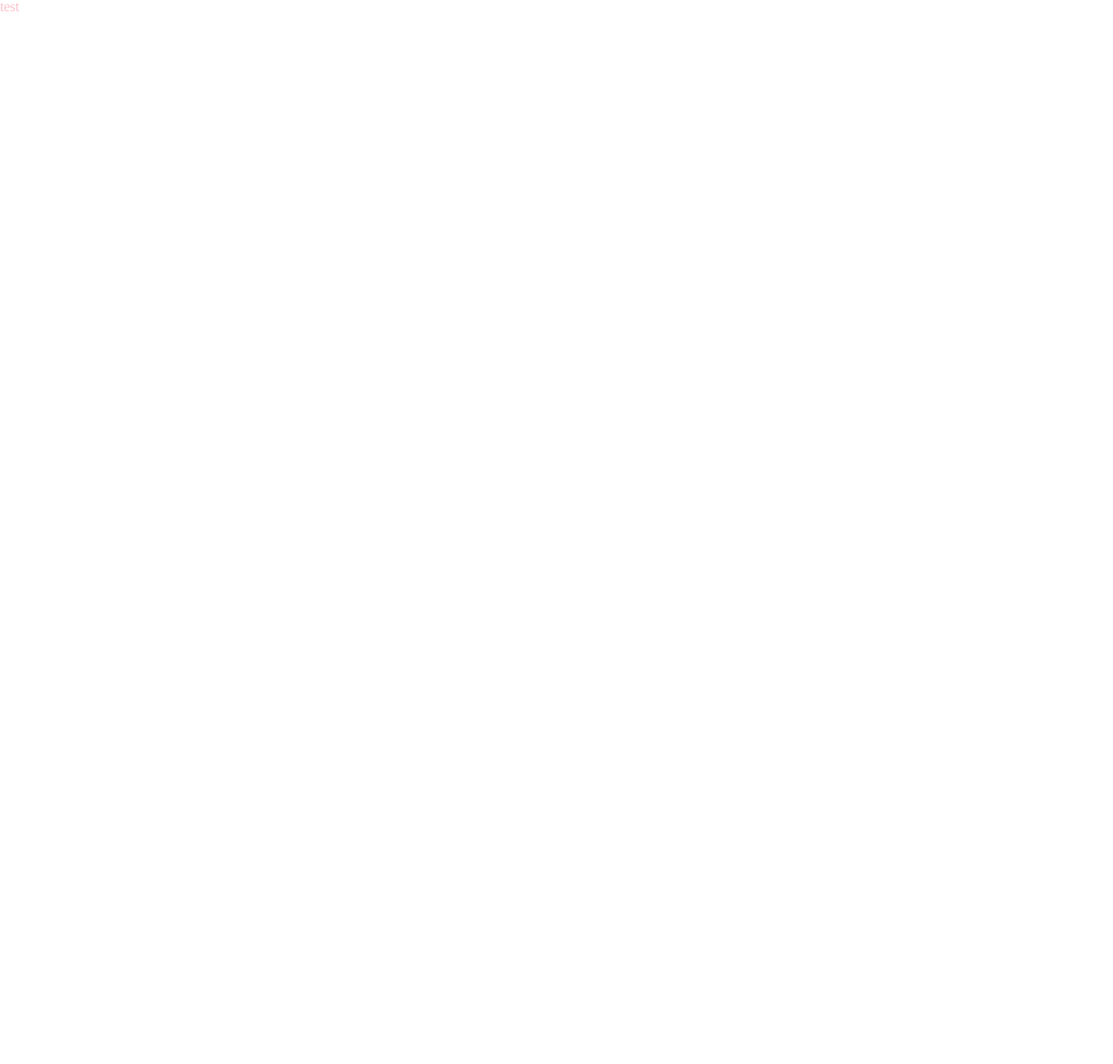
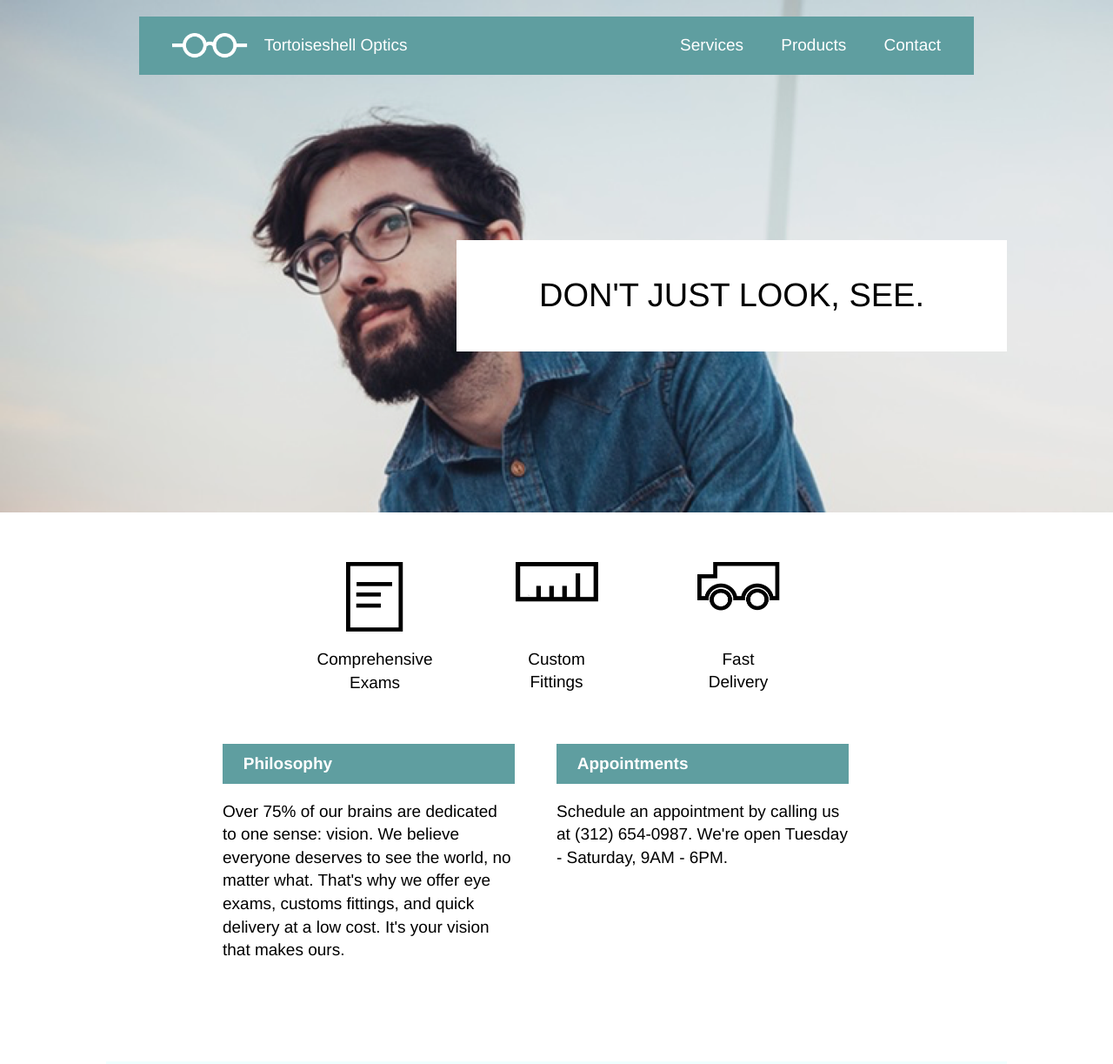
Before and after one commit to LunaNoxMoon/Torto, a plain HTML site: page index.html in a window 1280 px wide. Shown: the top 1223 px of the page at 87% size. Before the commit the page ends 800 px from the top, so only its background shows below. Drawn offline with Linux system fonts and the light colour scheme.

Commit message:
finished desktop

```diff
--- a/index.html
+++ b/index.html
@@ -2,12 +2,88 @@
 <html>
   <head>
     <meta charset="utf-8">
+    <meta name="viewport" content="width=device-width, initial-scale=1.0">
     <title>Tortoiseshell Optics</title>
+    <link rel="stylesheet" href="recourses/css/reset.css" type="text/css">
     <link rel="stylesheet" href="recourses/css/master.css" type="text/css">
-    <link rel="stylesheet" href="recourses/css/reset.css" type="text/css">
     <link rel="icon" href="recourses/images/logo-black.png">
   </head>
   <body>
-    <p>test</p>
+    <!--Header-->
+<header>
+  <nav class="container">
+    <div>
+      <img src="recourses/images/logo-white.png" alt="Logo Tortoiseshel Optics">
+      <span>Tortoiseshell Optics</span>
+    </div>
+
+    <div class="menu">
+      <ul>
+        <li>Services</li>
+        <li>Products</li>
+        <li>Contact</li>
+      </ul>
+
+      <ul class="truncated-menu">
+        <li>menu</li>
+      </ul>
+
+    </div>
+  </nav>
+
+  <div class="flex container">
+    <div class="main-banner">
+      <h1>Don't just look, see.</h1>
+    </div>
+  </div>
+</header>
+
+
+<!--logo's-->
+<div class="supporting">
+  <div class="logo">
+    <img src="recourses/images/paper-icon.png" alt="Comprehensive Exams" class="paper">
+    <div>Comprehensive Exams</div>
+  </div>
+
+  <div class="logo">
+    <img src="recourses/images/ruler-icon.png" alt="Custom Fittings">
+    <div>Custom Fittings</div>
+  </div>
+
+  <div class="logo">
+    <img src="recourses/images/truck-icon.png" alt="Fast Delivery">
+    <div>Fast Delivery</div>
+  </div>
+</div>
+
+<!-- info-->
+<div class="supporting container">
+  <div class="info">
+    <div class="title">
+      Philosophy
+    </div>
+    <p>Over 75% of our brains are dedicated to one sense: vision.
+      We believe everyone deserves to see the world, no matter what.
+      That's why we offer eye exams, customs fittings, and quick delivery
+      at a low cost. It's your vision that makes ours.</p>
+  </div>
+
+
+  <div class="info">
+    <div class="title">
+      Appointments
+    </div>
+      <p>Schedule an appointment by calling us at (312) 654-0987.
+        We're open Tuesday - Saturday, 9AM - 6PM.</p>
+  </div>
+</div>
+
+<!--footer-->
+<footer class="container">
+    <img src="recourses/images/logo-black.png" alt="Logo Tortoiseshell Optics">
+    <div>Copyright Tortoiseshell Optics</div>
+</footer>
+
   </body>
 </html>
--- a/recourses/css/master.css
+++ b/recourses/css/master.css
@@ -1,3 +1,148 @@
+/* General */
+html{
+  font-size: 19px;
+  font-family: Helvetica;
+  background-color: white;
+}
+
+body{
+  line-height: 1.4rem;
+}
+
+.container{
+  width: 960px;
+  margin: auto;
+}
+
+h1, h2{
+  text-transform: uppercase;
+}
+
+h1{
+  font-size: 2rem;
+  line-height: 2.6rem;
+  margin: 0.67em 0;
+}
+
+h2{
+
+}
+
+.supporting {
+  display: flex;
+  justify-content: center;
+}
+
+/*header*/
+header{
+  background-image: url(https://raw.githubusercontent.com/LunaNoxMoon/Torto/master/recourses/images/glasses-bg.png);
+  background-size: cover;
+  background-repeat: no-repeat;
+  padding-top: 1rem;
+  height: 30rem;
+}
+
+nav{
+  display: flex;
+  padding: 1rem 0;
+  background-color: cadetblue;
+  color: white;
+  justify-content: space-between;
+  align-items: center;
+}
+
+nav div{
+  display: flex;
+  align-items: center;
+}
+
+nav img{
+  height: 1.5rem;
+  margin-left: 2rem;
+  margin-right: 1rem;
+}
+
+ul{
+  margin-right: 1rem;
+}
+
+ul li{
+  display: inline;
+  padding: 0 1rem;
+}
+
+.truncated-menu{
+  display: none;
+}
+
+header .flex{
+  justify-content: flex-end;
+}
+
+.flex{
+  display: flex;
+}
+
+.main-banner{
+  background-color: white;
+  display: inline-block;
+  margin-top: 10rem;
+  margin-right: -2rem;
+  padding: 0.75rem 5rem;
+  line-height: 2.6rem;
+}
+
+/*logo's*/
+.logo{
+  display: flex;
+  flex-direction: column;
+  justify-content: space-between;
+  align-items: center;
+  text-align: center;
+  margin: 3rem;
+  height: 8rem;
+  width: 5rem;
+}
+
+.logo img.paper{
+  width: 3.5rem;
+}
+
+.logo img{
+  width: 5rem;
+  margin-bottom: 1rem;
+}
+
+/*info*/
+.info{
+  width: 35%;
+  margin-right: 5%;
+  margin-bottom: 5rem;
+}
+
+.title{
+  background-color: cadetblue;
+  color: white;
+  font-weight: bold;
+  font-size: 1rem;
+  padding: 0.5rem 1.25rem;
+}
+
 p{
-  color: pink;
+  padding: 1rem 0;
 }
+
+/*footer*/
+footer{
+  background-color: azure;
+  padding: 4rem 2rem;
+  display: flex;
+  align-items: center;
+}
+
+footer img{
+  height: 1.5rem;
+  padding: 0rem 1rem 0rem 2rem;
+}
+
+/* resizing*/
```
